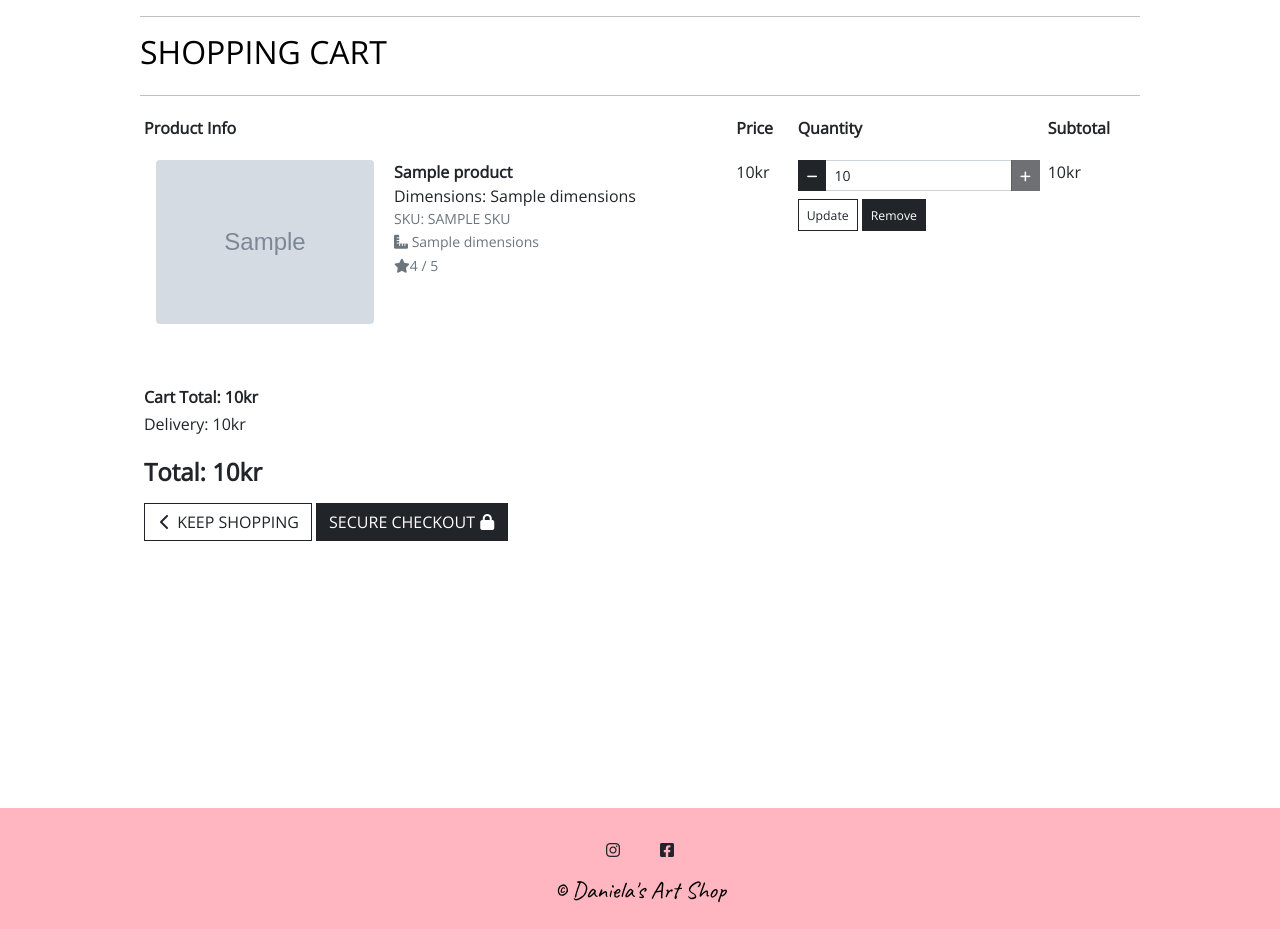
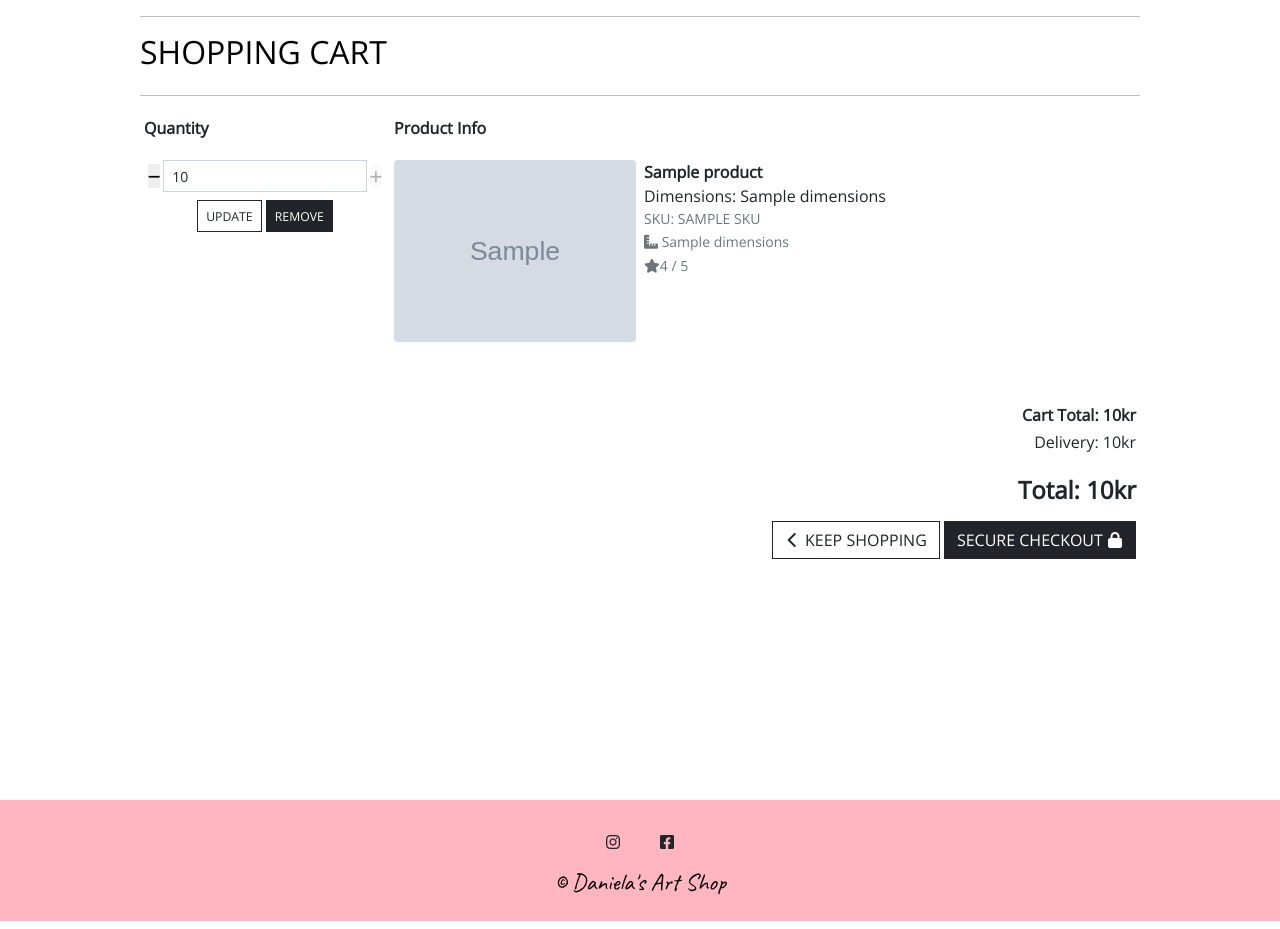
Before and after one commit to fdasabino/art-shop-p5, a Django app: template templates/cart/cart.html in a window 1280 px wide. Shown: the part 125-1054 px from the top of the page. Run offline with Django 3.2, Linux system fonts and the light colour scheme; the template is opened without the code that fills it: most values are stand-ins (such as "Sample title", 1, 10 or a date in 2020); grey boxes marked "Sample" are stand-in pictures; some libraries are stand-ins or nearby versions.

Commit message:
adjsted styling on templates

```diff
--- a/products/views.py
+++ b/products/views.py
@@ -11,6 +11,7 @@ def all_products(request):
     """
     Render the Products view.
     """
+
     products = Product.objects.all()
     query = None
     categories = None
@@ -43,8 +44,8 @@ def all_products(request):
         if "q" in request.GET:
             query = request.GET["q"]
             if not query:
-                messages.error(request, "You must provide a valid search criteria!")
-                return redirect(reverse("products"))
+                messages.info(request, "You must provide a valid search criteria!")
+                return redirect(reverse("home"))
 
             queries = Q(name__icontains=query) | Q(description__icontains=query)
             products = products.filter(queries)
--- a/static/css/base.css
+++ b/static/css/base.css
@@ -15,7 +15,7 @@ a,
 
 .hero-img {
   background: url(https://res.cloudinary.com/frank2021/image/upload/v1636935850/Danielas%20art%20shop/P1000851-2_cjfump.jpg) center top;
-  background-attachment: fixed;
+  background-attachment: local;
   background-size: cover;
   height: 100vh;
 }
@@ -34,15 +34,18 @@ body {
 }
 
 .content {
-  height: fit-content;
+  min-height: 100vh;
 }
 
 .container-fluid {
   margin: 0 !important;
 }
 
-.btn {
+.btn-dark,
+.btn-outline-dark {
   border-radius: 0;
+  text-transform: uppercase;
+  max-height: fit-content;
 }
 
 .icon {
@@ -105,19 +108,19 @@ nav {
   color: #000 !important;
 }
 
+@media(max-width:768px) {
   .btt-button {
-  height: 42px;
-  width: 42px;
+    height: 30px;
+    width: 30px;
     position: fixed;
     bottom: 10px;
-  right: 10px;
+    left: 10px;
+    z-index: 1000;
   }
 
   .btt-button:hover {
     background: #000;
     color: #fff;
-  height: 42px;
-  width: 42px;
     position: fixed;
     bottom: 10px;
     right: 10px;
@@ -125,6 +128,7 @@ nav {
 
   .btt-link {
     cursor: pointer;
+  }
 }
 
 input::-webkit-outer-spin-button,
@@ -304,9 +308,4 @@ label {
     padding: .375rem .375rem;
     font-size: .75rem;
   }
-
-  .increment-qty,
-  .decrement-qty {
-    padding: .25rem .5rem !important;
 }
-}
--- a/static/js/quantity_input_script.js
+++ b/static/js/quantity_input_script.js
@@ -2,7 +2,7 @@
  function handleEnableDisable(itemId) {
    const currentValue = parseInt($(`.id_qty_${itemId}`).val());
    const minusDisabled = currentValue <= 0;
-   const plusDisabled = currentValue >= 1;
+   const plusDisabled = currentValue >= parseInt($(`.id_qty_${itemId}`).attr('max'));
    $(`.decrement-qty_${itemId}`).prop('disabled', minusDisabled);
    $(`.increment-qty_${itemId}`).prop('disabled', plusDisabled);
  }
@@ -41,3 +41,8 @@
    $(allInputs).val(currentValue - 1);
    handleEnableDisable(itemId);
  });
+ // disable keyboard input
+
+ $("[type='number']").keypress((evt) => {
+   evt.preventDefault();
+ });
--- a/templates/allauth/account/login.html
+++ b/templates/allauth/account/login.html
@@ -41,10 +41,12 @@ for a {{ site_name }} account and sign in below:{% endblocktrans %}</p>
   {% if redirect_field_value %}
   <input type="hidden" name="{{ redirect_field_name }}" value="{{ redirect_field_value }}" />
   {% endif %}
-  <button class="btn btn-outline-dark rounded-0" href="{% url 'home' %}">Back to Home Page</button>
   <button class="primaryAction" type="submit">{% trans "Sign In" %}</button>
   <p class="mt-2">
-    <a class="button secondaryAction" href="{% url 'account_reset_password' %}">{% trans "Forgot Password?" %}</a>
+  <a class="button secondaryAction" href="{% url 'account_reset_password' %}">{% trans "Forgot Password?" %}</a>
+  </p>
+  <p class="mt-2">
+  <a href="{% url 'home' %}">Back to Home Page</a>
   </p>
 </form>
 
--- a/templates/base.html
+++ b/templates/base.html
@@ -49,7 +49,8 @@
       <div class="col-12 col-lg-4 my-auto py-1 py-lg-0">
         <form method="GET" action="{% url 'products' %}">
           <div class="input-group w-100">
-            <input type="text" class="form-control border-dark rounded-0" name="q" placeholder="Search: eg. painting, art...">
+            <input type="text" class="form-control border-dark rounded-0" name="q"
+              placeholder="Search: eg. painting, art...">
             <div class="input-group-append">
               <button class="form-control btn btn-dark border-dark rounded-0" type="submit">
                 <span class="icon">
@@ -139,27 +140,30 @@
 
     {% else %}
     {% include 'includes/toasts/toast_info.html' %}
-
-
     {% endif %}
     {% endwith %}
     {% endfor %}
+
   </div>
   {% endif %}
 
-
-
   {% block page_header %}
   {% endblock page_header %}
-
   {% block content %}
   {% endblock content %}
 
   {% block post_load_js %}
+
   <script type="text/javascript">
     $('.toast').toast('show')
+
     $('.collapse').collapse('hide')
+
+    $('.btt-link').click(function (e) {
+      window.scrollTo(0, 0)
+    })
   </script>
+
   {% endblock post_load_js %}
   {% include 'includes/footer.html' %}
 </body>
--- a/templates/cart/cart.html
+++ b/templates/cart/cart.html
@@ -12,8 +12,7 @@
 {% endblock %}
 
 {% block content %}
-<div class="overlay"></div>
-<div class="container content mb-2 vh-100">
+<div class="container content">
   <div class="row">
     <div class="col">
       <hr>
@@ -21,25 +20,63 @@
       <hr>
     </div>
   </div>
-
   <div class="row">
     <div class="col">
       {% if cart_items %}
       <div class="table-responsive rounded">
         <table class="table table-sm table-borderless">
+
           <thead class="text-dark">
             <tr>
+
+              <th scope="col">Quantity</th>
               <th scope="col">Product Info</th>
               <th scope="col"></th>
-              <th scope="col">Price</th>
-              <th scope="col">Quantity</th>
-              <th scope="col">Subtotal</th>
+              <th scope="col"></th>
+
             </tr>
           </thead>
 
           {% for item in cart_items %}
           <tr>
-            <td class="p-3 w-25">
+
+            <td class="py-3 w-25 text-center">
+              <form class="form update-form" method="POST" action="{% url 'update_cart' item.item_id %}">
+                {% csrf_token %}
+                <div class="form-group">
+                  <div class="input-group input-group-{{ item.item_id }}">
+                    <div class="input-group-prepend">
+                      <button class="decrement-qty m-1 decrement-qty_{{ item.item_id }}"
+                        data-item_id="{{ item.item_id }}">
+                        <span>
+                          <i class="fas fa-minus fa-sm"></i>
+                        </span>
+                      </button>
+                    </div>
+                    <input class="form-control form-control-sm qty_input id_qty_{{ item.item_id }}" type="number"
+                      name="quantity" value="{{ item.quantity }}" min="1" max="{{ item.product.quantity_available}}"
+                      data-item_id="{{ item.item_id }}">
+                    <div class="input-group-append">
+                      <button class="increment-qty m-1 increment-qty_{{ item.item_id }}"
+                        data-item_id="{{ item.item_id }}">
+                        <span>
+                          <i class="fas fa-plus fa-sm"></i>
+                        </span>
+                      </button>
+                    </div>
+                    {% if item.product.has_sizes %}
+                    <input type="hidden" name="product_size" value="{{ item.size }}">
+                    {% endif %}
+                  </div>
+                </div>
+              </form>
+
+              <a class="btn btn-outline-dark btn-sm update-link mt-2"><small>Update</small></a>
+              <a class=" btn btn-dark btn-sm remove-item float-right mt-2" id="remove_{{ item.item_id }}"
+                data-product_size="{{ item.size }}"><small>Remove</small></a>
+            </td>
+
+            <td class="py-3 w-25">
               <img class="img-fluid rounded" src="{{ item.product.image.url }}">
             </td>
             <td class="py-3">
@@ -59,51 +96,12 @@
               <small class="text-muted">No Rating</small>
               {% endif %}
             </td>
-            <td class="py-3">
-              <p class="my-0">{{ item.product.price|intcomma }}kr</p>
-            </td>
-            <td class="py-3 w-25">
-              <form class="form update-form" method="POST" action="{% url 'update_cart' item.item_id %}">
-                {% csrf_token %}
-                <div class="form-group">
-                  <div class="input-group input-group-{{ item.item_id }}">
-                    <div class="input-group-prepend">
-                      <button class="decrement-qty btn btn-sm btn-dark rounded-0 decrement-qty_{{ item.item_id }}"
-                        data-item_id="{{ item.item_id }}">
-                        <span>
-                          <i class="fas fa-minus fa-sm"></i>
-                        </span>
-                      </button>
-                    </div>
-                    <input class="form-control form-control-sm qty_input id_qty_{{ item.item_id }}" type="number"
-                      name="quantity" value="{{ item.quantity }}" min="1" max="{{quantity_available}}"
-                      data-item_id="{{ item.item_id }}">
-                    <div class="input-group-append">
-                      <button class="increment-qty btn btn-sm btn-dark rounded-0 increment-qty_{{ item.item_id }}"
-                        data-item_id="{{ item.item_id }}">
-                        <span>
-                          <i class="fas fa-plus fa-sm"></i>
-                        </span>
-                      </button>
-                    </div>
-                    {% if item.product.has_sizes %}
-                    <input type="hidden" name="product_size" value="{{ item.size }}">
-                    {% endif %}
-                  </div>
-                </div>
-              </form>
 
-              <a class="btn btn-outline-dark btn-sm update-link mt-2"><small>Update</small></a>
-              <a class=" btn btn-dark btn-sm remove-item float-right mt-2" id="remove_{{ item.item_id }}"
-                data-product_size="{{ item.size }}"><small>Remove</small></a>
-            </td>
-            <td class="py-3">
-              <p class="my-0">{{ item.product.price|intcomma}}kr</p>
-            </td>
+
           </tr>
           {% endfor %}
           <tr>
-            <td colspan="5" class="pt-5 text-right">
+            <td colspan="5" class="pt-5 text-end">
               <h6><strong>Cart Total: {{ total|intcomma }}kr</strong></h6>
               <h6>Delivery: {{ delivery|intcomma}}kr</h6>
               <h4 class="mt-4"><strong>Total: {{ grand_total|intcomma }}kr</strong></h4>
@@ -115,7 +113,7 @@
             </td>
           </tr>
           <tr>
-            <td colspan="5" class="text-right">
+            <td colspan="5" class="text-end">
               <a href="{% url 'products' %}" class="btn btn-outline-dark rounded-0">
                 <span class="icon">
                   <i class="fas fa-chevron-left"></i>
--- a/templates/checkout/checkout.html
+++ b/templates/checkout/checkout.html
@@ -96,7 +96,7 @@
           <form action="{% url 'checkout' %}" method="POST" id="payment-form">
             {% csrf_token %}
             <fieldset class="rounded px-3 mb-5">
-              <legend class="fieldset-label small text-dark px-2 w-auto">Customer Details</legend>
+              <legend class="fieldset-label small text-dark px-2 mt-3 w-auto">Customer Details</legend>
               {{ order_form.full_name | as_crispy_field }}
               {{ order_form.email | as_crispy_field }}
             </fieldset>
--- a/templates/checkout/checkout_success.html
+++ b/templates/checkout/checkout_success.html
@@ -16,7 +16,7 @@
 {% endblock %}
 
 {% block content %}
-<div class="container content vh-100">
+<div class="container content">
     <div class="row">
         <div class="col">
             <hr>
--- a/templates/home/contact.html
+++ b/templates/home/contact.html
@@ -2,8 +2,8 @@
 {% load static %}
 {% block extra_title %}Contact{% endblock extra_title %}
 {% block content %}
-<div class="container-fluid content">
-  <div class="container content vh-100">
+<div class="container-fluid">
+  <div class="container content">
     <hr />
     <h2 class="mb-3 text-uppercase">Contact Us</h2>
     <hr />
--- a/templates/profiles/profile.html
+++ b/templates/profiles/profile.html
@@ -7,7 +7,7 @@
 {% endblock %}
 
 {% block content %}
-<div class="container vh-100">
+<div class="container content">
   <div class="row">
     <div class="col-12">
       <hr>
```
Also changed, not shown: cart/context_processor.py (+1 -6 lines), templates/allauth/account/logout.html (+4 -3 lines), templates/products/product_detail.html (+10 -7 lines), templates/products/products.html (+8 -12 lines). Lines whose indentation alone changed are shown as unchanged.
